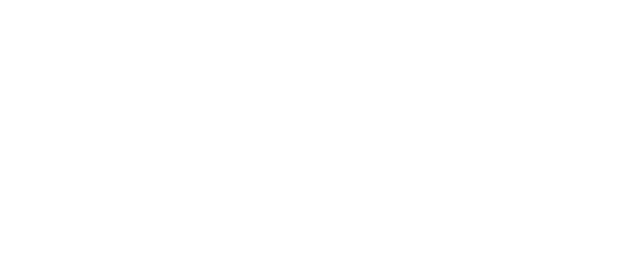
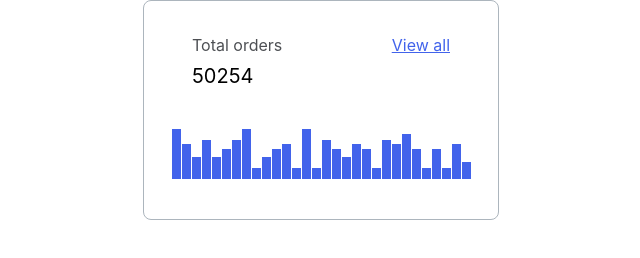
Before and after one commit to js-tasks-ru/htmlcss-20240614_el-dziu-ar, a website: page 04-lection2/01-histogram/index.html in a window 1280 px wide. Shown: the whole page, without its empty margins (319-959 px from the left). Drawn offline with Linux system fonts and the light colour scheme.

Commit message:
adding histogram

```diff
--- a/04-lection2/01-histogram/histogram.css
+++ b/04-lection2/01-histogram/histogram.css
@@ -0,0 +1,74 @@
+.histogram {
+    max-width: 354px;
+    margin: 0 auto;
+    border: 1px solid var(--grey-3);
+    border-radius: 8px;
+}
+
+.histogram_small {
+   margin: 80px 12px 45px;
+}
+
+.histogram__block {
+    display: flex;
+    flex-wrap: wrap;
+    justify-content: space-around;
+    margin: 16px 24px 24px;
+}
+
+.histogram__blocks {
+    width: 100%;
+    display: flex;
+    justify-content: space-between;
+}
+
+.histogram__orders {
+    margin: 0;
+    width: 200px;
+    flex-grow: 1;
+}
+
+.histogram__text {
+    margin: 0;
+    margin-bottom: 6px;
+    font-family: 'Inter';
+    font-style: normal;
+    font-weight: 400;
+    font-size: 16px;
+    line-height: 24px;
+    color: var(--black);
+    opacity: 0.8;
+}
+
+.histogram__numbers {
+    margin: 0;
+    margin-bottom: 39px;
+    font-family: 'Inter';
+    font-style: normal;
+    font-weight: 400;
+    font-size: 20px;
+    line-height: 26px;
+}
+
+.histogram__link {
+    width: 59px;
+    font-family: 'Inter';
+    font-style: normal;
+    font-weight: 400;
+    font-size: 16px;
+    line-height: 24px;
+    text-align: right;
+    color: var(--prim-blue);
+}
+
+.histogram__pipes {
+    display: flex;
+    align-items:flex-end;
+    justify-content: center;
+    width: 100%;
+}
+
+.histogram__pipe {
+    margin: 0.5px;
+    width: 74%;
+}
--- a/04-lection2/01-histogram/index.html
+++ b/04-lection2/01-histogram/index.html
@@ -6,6 +6,48 @@
         <link rel="stylesheet" href="./histogram.css">
     </head>
     <body>
-
+        <div class="histogram">
+            <div class="histogram__block histogram__block_small">
+                <div class="histogram__blocks">
+                    <div class="histogram__orders">
+                        <p class="histogram__text">Total orders</p>
+                        <h4 class="histogram__numbers">50254</h4>
+                    </div>
+                    <a href="#" class="histogram__link">View all</a>
+                </div>
+                <div class="histogram__pipes">
+                    <img class="histogram__pipe" src="../../assets/images/Rectangle 18.svg" alt="blue column">
+                    <img class="histogram__pipe" src="../../assets/images/Rectangle 19.svg" alt="blue column">
+                    <img class="histogram__pipe" src="../../assets/images/Rectangle 20.svg" alt="blue column">
+                    <img class="histogram__pipe" src="../../assets/images/Rectangle 21.svg" alt="blue column">
+                    <img class="histogram__pipe" src="../../assets/images/Rectangle 22.svg" alt="blue column">
+                    <img class="histogram__pipe" src="../../assets/images/Rectangle 23.svg" alt="blue column">
+                    <img class="histogram__pipe" src="../../assets/images/Rectangle 24.svg" alt="blue column">
+                    <img class="histogram__pipe" src="../../assets/images/Rectangle 25.svg" alt="blue column">
+                    <img class="histogram__pipe" src="../../assets/images/Rectangle 26.svg" alt="blue column">
+                    <img class="histogram__pipe" src="../../assets/images/Rectangle 27.svg" alt="blue column">
+                    <img class="histogram__pipe" src="../../assets/images/Rectangle 28.svg" alt="blue column">
+                    <img class="histogram__pipe" src="../../assets/images/Rectangle 29.svg" alt="blue column">
+                    <img class="histogram__pipe" src="../../assets/images/Rectangle 30.svg" alt="blue column">
+                    <img class="histogram__pipe" src="../../assets/images/Rectangle 31.svg" alt="blue column">
+                    <img class="histogram__pipe" src="../../assets/images/Rectangle 32.svg" alt="blue column">
+                    <img class="histogram__pipe" src="../../assets/images/Rectangle 33.svg" alt="blue column">
+                    <img class="histogram__pipe" src="../../assets/images/Rectangle 34.svg" alt="blue column">
+                    <img class="histogram__pipe" src="../../assets/images/Rectangle 35.svg" alt="blue column">
+                    <img class="histogram__pipe" src="../../assets/images/Rectangle 36.svg" alt="blue column">
+                    <img class="histogram__pipe" src="../../assets/images/Rectangle 37.svg" alt="blue column">
+                    <img class="histogram__pipe" src="../../assets/images/Rectangle 38.svg" alt="blue column">
+                    <img class="histogram__pipe" src="../../assets/images/Rectangle 39.svg" alt="blue column">
+                    <img class="histogram__pipe" src="../../assets/images/Rectangle 40.svg" alt="blue column">
+                    <img class="histogram__pipe" src="../../assets/images/Rectangle 41.svg" alt="blue column">
+                    <img class="histogram__pipe" src="../../assets/images/Rectangle 42.svg" alt="blue column">
+                    <img class="histogram__pipe" src="../../assets/images/Rectangle 43.svg" alt="blue column">
+                    <img class="histogram__pipe" src="../../assets/images/Rectangle 44.svg" alt="blue column">
+                    <img class="histogram__pipe" src="../../assets/images/Rectangle 45.svg" alt="blue column">
+                    <img class="histogram__pipe" src="../../assets/images/Rectangle 46.svg" alt="blue column">
+                    <img class="histogram__pipe" src="../../assets/images/Rectangle 47.svg" alt="blue column">
+                </div>
+            </div>
+        </div>
     </body>
 </html>
```
